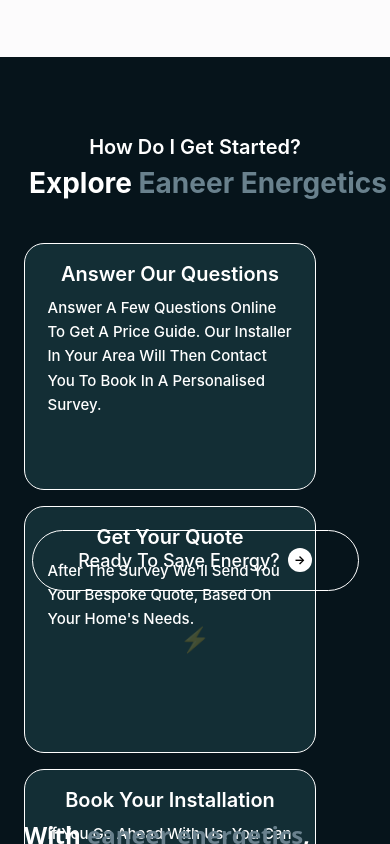
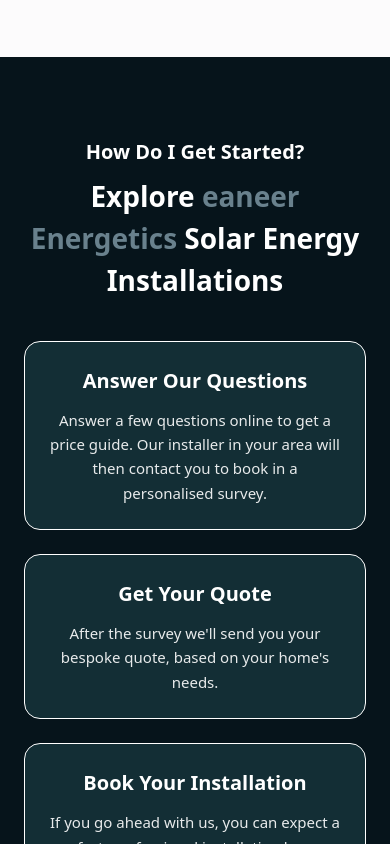
Before and after one commit to HamzaOubenslah/projet, a Next.js app: page / in a window 390 px wide. Shown: the part 2680-3524 px from the top of the page. Built offline with nearby package versions, Linux system fonts and the light colour scheme.

Commit message:
feat: add responsive layout to control section

```diff
--- a/src/components/StepsSection.tsx
+++ b/src/components/StepsSection.tsx
@@ -1,16 +1,15 @@
+import Link from "next/link";
+
 const steps = [
   {
-
     title: "Answer Our Questions",
     desc: "Answer a few questions online to get a price guide. Our installer in your area will then contact you to book in a personalised survey.",
   },
   {
-
     title: "Get Your Quote",
     desc: "After the survey we'll send you your bespoke quote, based on your home's needs.",
   },
   {
-
     title: "Book Your Installation",
     desc: "If you go ahead with us, you can expect a fast, professional installation by a trusted, local expert. All backed by a workmanship guarantee.",
   },
@@ -20,35 +19,46 @@
   return (
     <section className="bg-[#06141B] py-20 px-6">
       <div className="max-w-5xl mx-auto text-center">
-        <p className="w-[214px] h-[24px] text-[20px] font-inter font-semibold leading-none text-center capitalize text-white opacity-100 tracking-[0%] mb-2 mx-auto">How Do I Get Started?</p>
-
-        <h3 className="w-[722px] h-[34px] text-[28px] font-inter font-bold leading-none text-center capitalize text-white opacity-100 mb-10 mx-auto">Explore
-          <span className="text-[#69818D]"> eaneer Energetics </span>
-           Solar Energy Installations</h3>
 
 
-       <div className="grid grid-cols-1 md:grid-cols-3 gap-4 w-[918px] h-[247px] rounded-[20px] mb-10 mx-auto opacity-100">
-
-          {steps.map((step) => (
-            <div className="w-[292px] h-[247px] bg-[#132E35] border border-white rounded-[20px] p-5 text-left hover:border-[#4ADE80]/30 transition-colors opacity-100">
+        <p className="text-[20px] font-semibold text-white mb-2">
+          How Do I Get Started?
+        </p>
 
 
-             <h3 className="w-[219px] h-[24px] text-[20px] font-inter font-semibold leading-none text-center capitalize text-white opacity-100 mb-2 mx-auto ">{step.title}</h3>
-
-            <p className="w-[245px] h-[90px] text-[15px] font-inter font-medium text-white opacity-100 capitalize mx-auto leading-relaxed">
-  {step.desc}
-</p>
+        <h3 className="text-[28px] md:text-[32px] font-bold text-white mb-10">
+          Explore <span className="text-[#69818D]">eaneer Energetics</span> Solar
+          Energy Installations
+        </h3>
 
 
+        <div className="grid grid-cols-1 md:grid-cols-3 gap-6 mb-10">
+          {steps.map((step, index) => (
+            <div
+              key={index}
+              className="bg-[#132E35] border border-white rounded-2xl p-6 text-center hover:border-[#4ADE80]/40 transition-colors flex flex-col justify-center"
+            >
+              <h4 className="text-[20px] font-semibold text-white mb-3">
+                {step.title}
+              </h4>
+
+              <p className="text-[15px] font-medium text-white/90 leading-relaxed">
+                {step.desc}
+              </p>
             </div>
           ))}
         </div>
 
 
-       <a href="#contact" className="inline-flex items-center justify-center gap-2 w-[327px] h-[61px] border border-white text-white font-inter font-medium text-[18px] rounded-full px-5 py-2.5 hover:bg-[#4ADE80]/10 transition-colors opacity-100 mx-auto">
-  Ready To Save Energy?
-  <span className="w-6 h-6 bg-white text-black rounded-full flex items-center justify-center text-xs font-bold">→</span>
-</a>
+        <Link
+          href="#contact"
+          className="inline-flex items-center justify-center gap-2 border border-white text-white font-medium text-[18px] rounded-full px-8 py-3 hover:bg-[#4ADE80]/10 transition-colors"
+        >
+          Ready To Save Energy?
+          <span className="w-6 h-6 bg-white text-black rounded-full flex items-center justify-center text-xs font-bold">
+            →
+          </span>
+        </Link>
 
 
         <div className="mt-8 text-[#4ADE80] text-2xl opacity-20">⚡</div>
```
